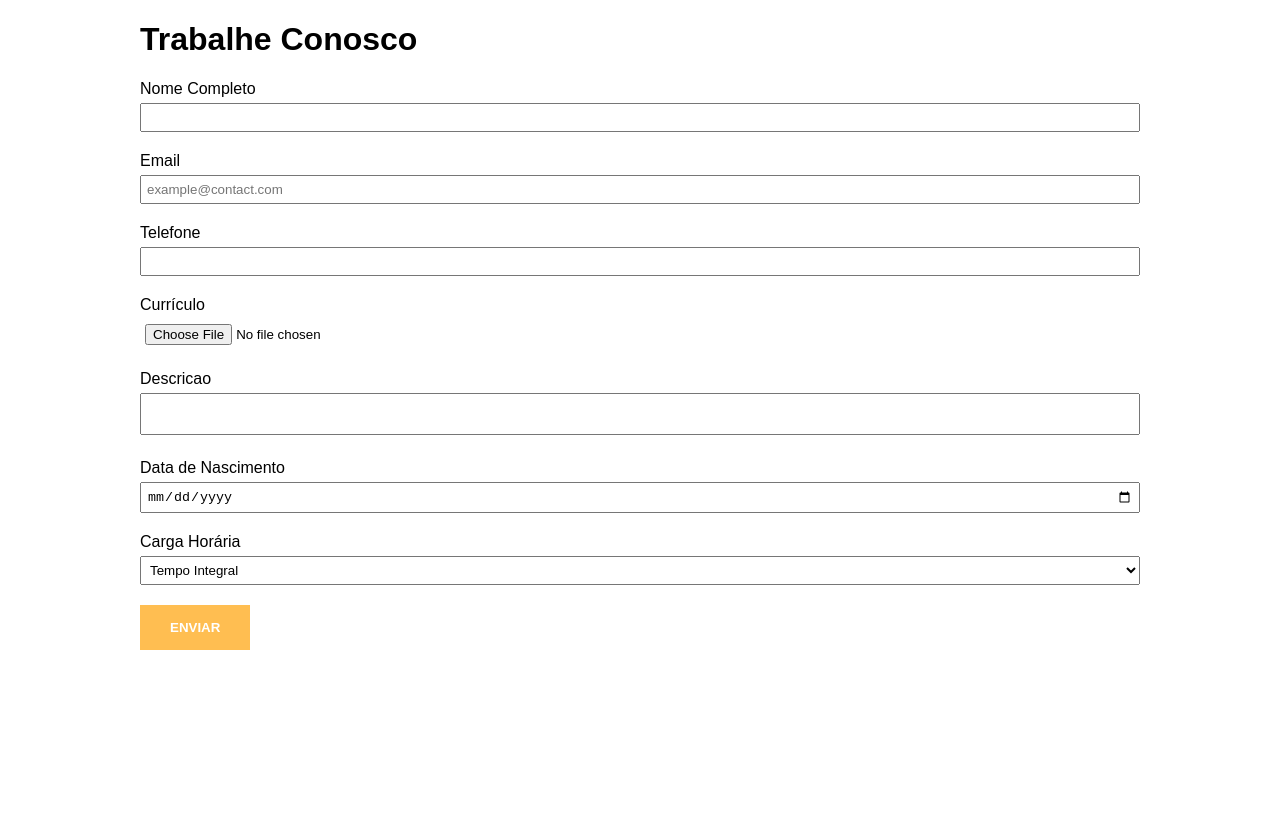
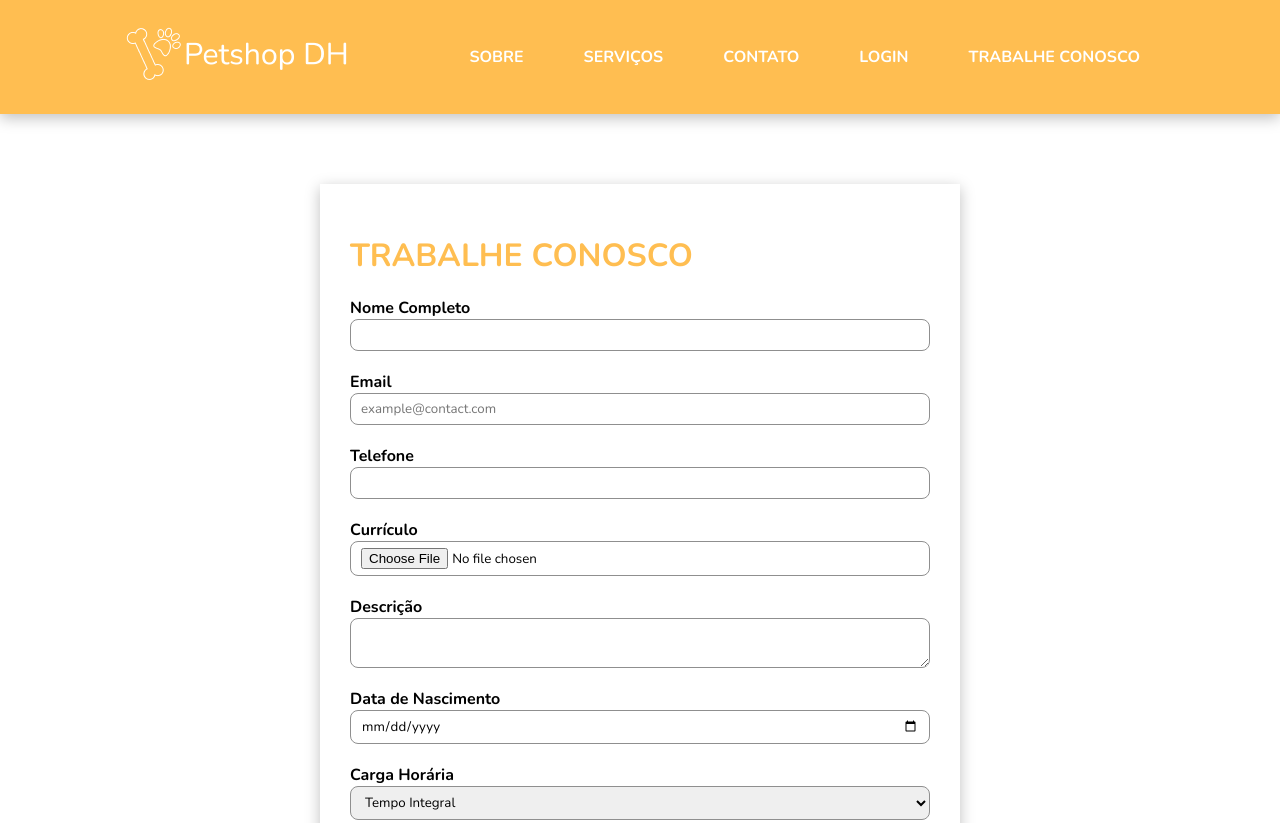
Before and after one commit to mlstellet/petshop-dh, a plain HTML site: page trabalhe-conosco.html in a window 1280 px wide. Shown: the top 823 px of the page. Before the commit the page ends 800 px from the top, so only its background shows below. Drawn offline with nearby package versions, Linux system fonts and the light colour scheme.

Commit message:
Estilizando página Trabalhe Conosco

```diff
--- a/css/trabalhe-conosco.css
+++ b/css/trabalhe-conosco.css
@@ -1,33 +1,54 @@
-* {
-    box-sizing: border-box;
+.container {
+    width: 100vw;
+    display: flex;
+    justify-content: center;
 }
 
-body {
-    margin: 0;
-    padding: 0;
-    font-family: sans-serif;
+.trab-container {
+    width: 50%;
+    margin: 70px 0;
+    padding: 30px 30px;
+    box-shadow: 0px 4px 14px rgba(0, 0, 0, 0.25);
 }
 
-.container {
-    width: 1000px;
-    max-width: 100%;
-    margin: 0 auto;
+.trab-container h1 {
+    color: #FFBE51;
+    text-transform: uppercase;
+    margin: 20px 0;
 }
 
-form input,
-form textarea,
-form select {
-    width: 100%;
-    padding: 5px;
-    margin: 5px 0 20px;
-    resize: none;
+.trab-container form {
+    display: flex;
+    flex-direction: column;
+
+    font-weight: 700;
 }
 
-form button {
-    padding: 15px 30px;
+.trab-container input, textarea, select {
+    margin: 0 0 20px 0;
+    padding: 6px 10px;
+    border-radius: 8px;
+    border: 1px solid rgb(143, 143, 143);
+}
+
+.trab-container button {
+    width: 100%;
+    margin: 18px 0 0;
+    padding: 5px;
+    border: 0;
+    background: #FFBE51;
+
+    color: white;
+    font-weight: 800;
+    font-size: 16px;
     text-transform: uppercase;
-    background-color: #ffbe51;
-    border: 0;
-    color: white;
-    font-weight: 600;
+
+    cursor: pointer;
+    transition: all 0.5s linear;
 }
+
+.trab-container button:hover {
+    color: #FFBE51;
+    background: white;
+    box-shadow: inset 0 0 2px 1px #FFBE51;
+}
--- a/trabalhe-conosco.html
+++ b/trabalhe-conosco.html
@@ -4,13 +4,34 @@
     <meta charset="UTF-8">
     <meta http-equiv="X-UA-Compatible" content="IE=edge">
     <meta name="viewport" content="width=device-width, initial-scale=1.0">
+    <link rel="stylesheet" href="css/style.css">
     <link rel="stylesheet" href="css/trabalhe-conosco.css">
 
     <title>Petshop - Trabalhe Conosco</title>
 </head>
 <body>
 
+
+    <header>
+        <a href="index.html">
+            <img src="img/Petshop DH-logo-white 1.png" alt="Logo">
+        </a>
+
+        <nav class="navigation">
+            <ul>
+                <li> <a href="#about">Sobre</a></li>
+                <li><a href="/servicos.html">Serviços</a></li>
+                <li> <a href="/contato.html">Contato</a></li>
+                <li> <a href="/login.html">Login</a></li>
+                <li> <a href="/trabalhe-conosco.html">Trabalhe Conosco</a></li>
+            </ul>
+        </nav>
+    </header>
+
+
+
     <div class="container">
+        <div class="trab-container">
             <h1>Trabalhe Conosco</h1>
 
 
@@ -27,7 +48,7 @@
                 <label for="curriculo">Currículo</label>
                 <input type="file" name="curriculo" id="curriculo">
 
-            <label for="descricao">Descricao </label>
+                <label for="descricao">Descrição </label>
                 <textarea name="descricao" id="descricao" ></textarea>
 
                 <label for="data-nascimento">Data de Nascimento</label>
@@ -44,6 +65,34 @@
             </form>
         </div>
 
+    </div>
+
+    <footer>
+        <div class="container">
+            <img src="img/logo-black 1.png" alt="Logo Petshop">
+            <div class="contact">
+                <p>
+                    <a href="mailto:contato@petshop.com"></a> contato@petshop.com <br>
+                    <a href="https://api.whatsapp.com/send?phone=5511984848484"></a>(11) 98484-8484 (WhatsApp)
+                </p>
+                <p>
+                    Avenida Paulista, 4242 <br>
+                    Bairro Consolação <br>
+                    São Paulo - SP
+                </p>
+            </div>
+
+            <iframe src="https://www.google.com/maps/embed?pb=!1m18!1m12!1m3!1d3657.284451124048!2d-46.662378084871186!3d-23.558225267361873!2m3!1f0!2f0!3f0!3m2!1i1024!2i768!4f13.1!3m3!1m2!1s0x94ce59c8da0aa315%3A0xd59f9431f2c9776a!2sAv.%20Paulista%20-%20Consola%C3%A7%C3%A3o%2C%20S%C3%A3o%20Paulo%20-%20SP!5e0!3m2!1spt-BR!2sbr!4v1631931569984!5m2!1spt-BR!2sbr" width="600" height="450" style="border:0;" allowfullscreen="" loading="lazy"></iframe>
+
+        </div>
+
+        <div class="copyright">
+            <p>
+                Petshop DH - 2021
+            </p>
+        </div>
+    </footer>
+
 
 </body>
 </html>
```
Also changed, not shown: contato.html (+2 -1 lines), index.html (+1 -0 lines), login.html (+2 -2 lines), servicos.html (+2 -1 lines). Lines whose indentation alone changed are shown as unchanged.
